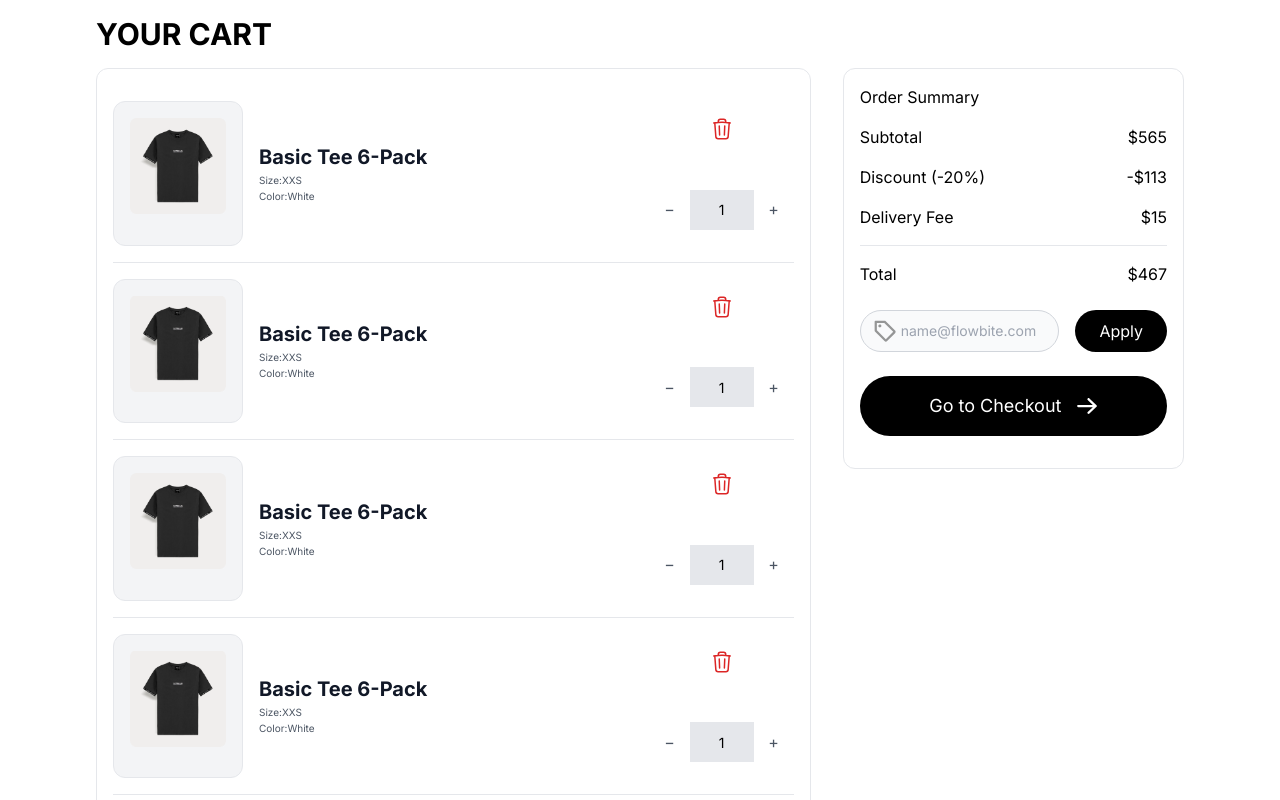
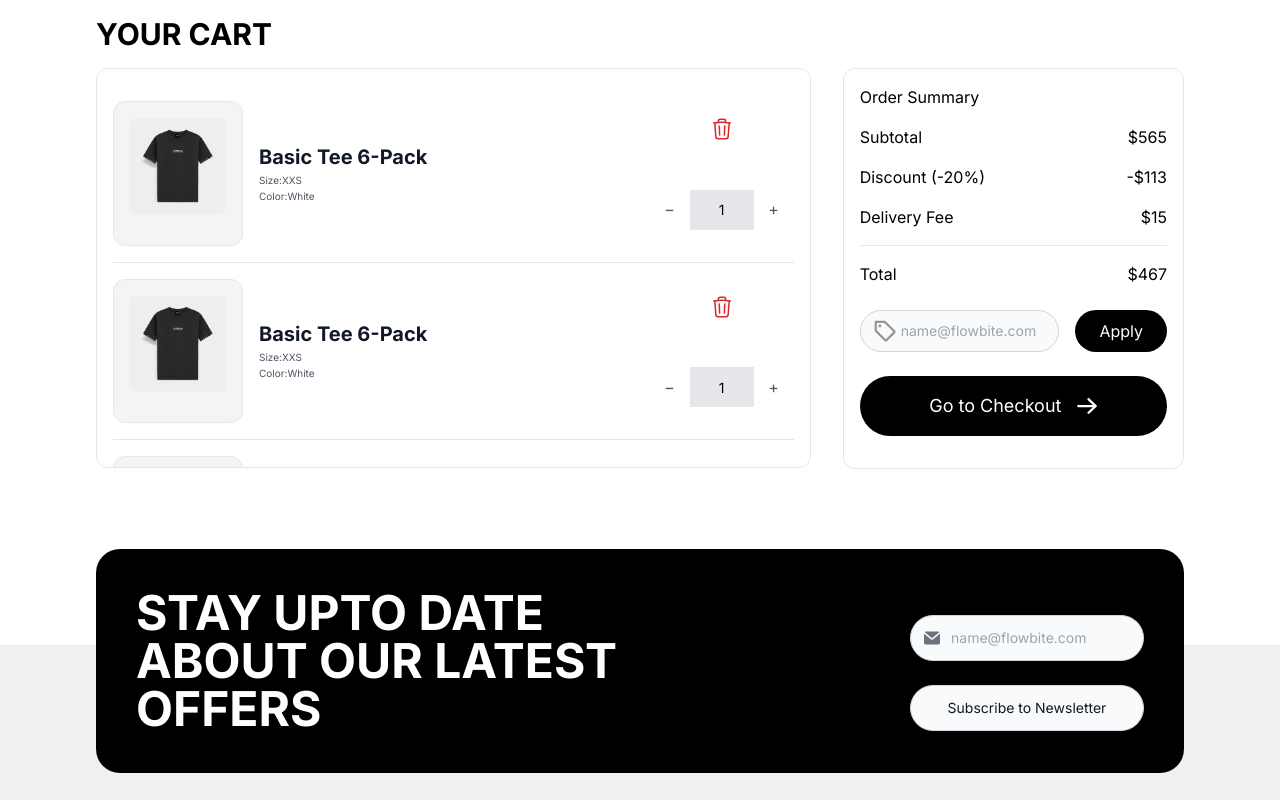
Before and after one commit to Din-27/fashion-web, a Next.js app: page /cart in a window 1280 px wide. Shown: the top 800 px of the page. Built offline with nearby package versions, Linux system fonts and the light colour scheme.

Commit message:
completed cart UI page

```diff
--- a/app/cart/page.tsx
+++ b/app/cart/page.tsx
@@ -6,7 +6,7 @@ export default function page() {
     <div className="my-4 px-8 lg:px-24">
       <h2 className="my-4 text-3xl font-bold">YOUR CART</h2>
       <div className="grid grid-cols-3 items-start gap-8">
-        <div className="col-span-2 flex max-h-screen flex-col overflow-y-auto">
+        <div className="col-span-2 flex h-[400px] flex-col overflow-y-auto rounded-xl border p-4">
           <OrderList dataOrder={[1, 2, 3, 4, 5, 6, 1, 1, 1, 1, 1]} />
         </div>
         <div>
--- a/app/layout.tsx
+++ b/app/layout.tsx
@@ -10,7 +10,11 @@ export const metadata: Metadata = {
   description: "Generated by create next app",
 };
 
-export default function RootLayout({ children }: { children: React.ReactNode }) {
+export default function RootLayout({
+  children,
+}: {
+  children: React.ReactNode;
+}) {
   return (
     <html lang="en">
       <body className={inter.className}>
--- a/src/components/Cart/OrderList.tsx
+++ b/src/components/Cart/OrderList.tsx
@@ -4,7 +4,7 @@ import InputQuantity from '../Input/InputQuantity';
 
 export default function OrderList({ dataOrder }) {
   return (
-    <div className="space-y-6 rounded-xl border p-4">
+    <div className="space-y-6">
       <ul className="">
         {dataOrder.map((x, y) => (
           <li key={y} className="flex gap-4 border-b py-4">
```
